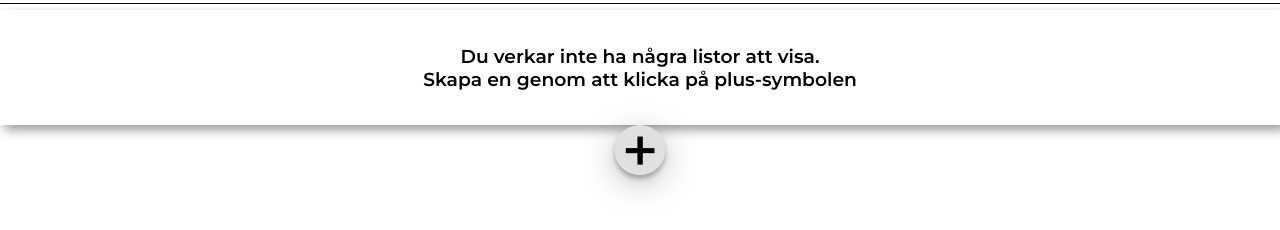
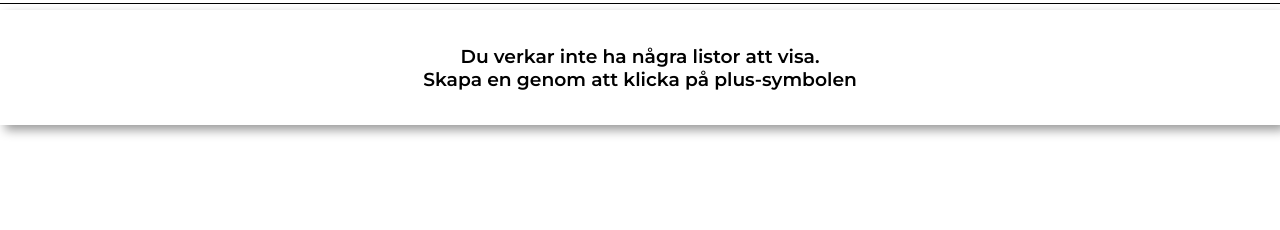
Before and after one commit to Viktoria-L/frontend-projekt-shoppinglist, a plain HTML site: page index.html in a window 1280 px wide. Shown: the part 150-380 px from the top of the page. Drawn offline with Linux system fonts and the light colour scheme; no server answers.

Commit message:
fix: :bug: add hidden class to newListBtn in .html

```diff
--- a/index.html
+++ b/index.html
@@ -36,7 +36,7 @@
 
 
         </div>
-        <button class="hover" id="newListBtn">+</button>
+        <button class="hover hidden" id="newListBtn">+</button>
 		<!--
 		ITEM STRUCTURE
 		<div>
```
